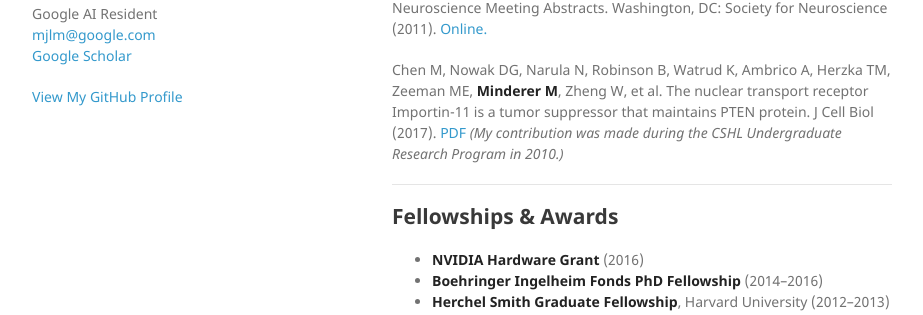
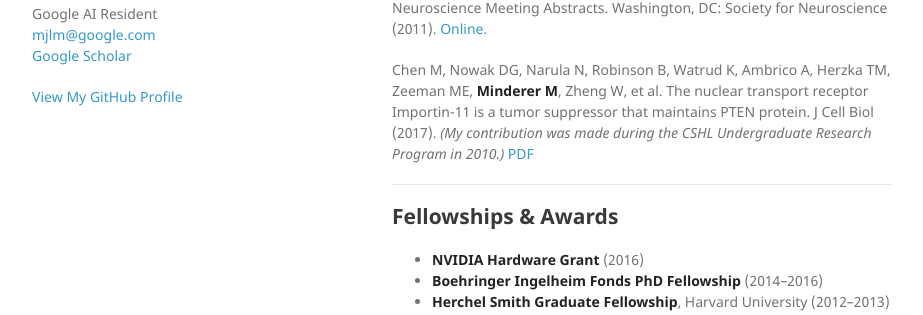
Before and after one commit to mjlm/mjlm.github.io, a Jekyll site: the page built from index.md, in a window 1280 px wide and 900 px high, scrolled down 1824 px. Shown: the part 137-452 px from the top of the window, without its empty margins (178-1101 px from the left). Built offline with Jekyll 4.4.1, drawn with Linux system fonts in a browser that asks for light colours; our own code applies the rules of GitHub Pages for plain Markdown files.

Commit message:
Fix link order

```diff
--- a/index.md
+++ b/index.md
@@ -72,7 +72,7 @@ Driscoll LN, Pettit NL, **Minderer M**, Chettih SN & Harvey CD. Dynamic Reorgani
 
 **Minderer M**, Liu W, Kügler S, Helmchen F & Margolis DJ. Chronic imaging of cortical sensory maps using a genetically encoded calcium indicator. 2011 Neuroscience Meeting Abstracts. Washington, DC: Society for Neuroscience (2011). <a href="http://www.abstractsonline.com/Plan/ViewAbstract.aspx?sKey=03bb8ea7-7ca8-419f-9cbf-cde88764af11&cKey=b31a1ad7-99a1-45d6-a5d1-a40c6f8b26a0&mKey=%7b8334BE29-8911-4991-8C31-32B32DD5E6C8%7d" target="_blank">Online.</a>
 
-Chen M, Nowak DG, Narula N, Robinson B, Watrud K, Ambrico A, Herzka TM, Zeeman ME, **Minderer M**, Zheng W, et al. The nuclear transport receptor Importin-11 is a tumor suppressor that maintains PTEN protein. J Cell Biol (2017). <a href="https://drive.google.com/open?id=1nBo3iOcd7SaKvWXXFr6c94tS7zcvyJJ_" target="_blank">PDF</a> _(My contribution was made during the CSHL Undergraduate Research Program in 2010.)_
+Chen M, Nowak DG, Narula N, Robinson B, Watrud K, Ambrico A, Herzka TM, Zeeman ME, **Minderer M**, Zheng W, et al. The nuclear transport receptor Importin-11 is a tumor suppressor that maintains PTEN protein. J Cell Biol (2017). _(My contribution was made during the CSHL Undergraduate Research Program in 2010.)_ <a href="https://drive.google.com/open?id=1nBo3iOcd7SaKvWXXFr6c94tS7zcvyJJ_" target="_blank">PDF</a>
 
 * * *
 
```
